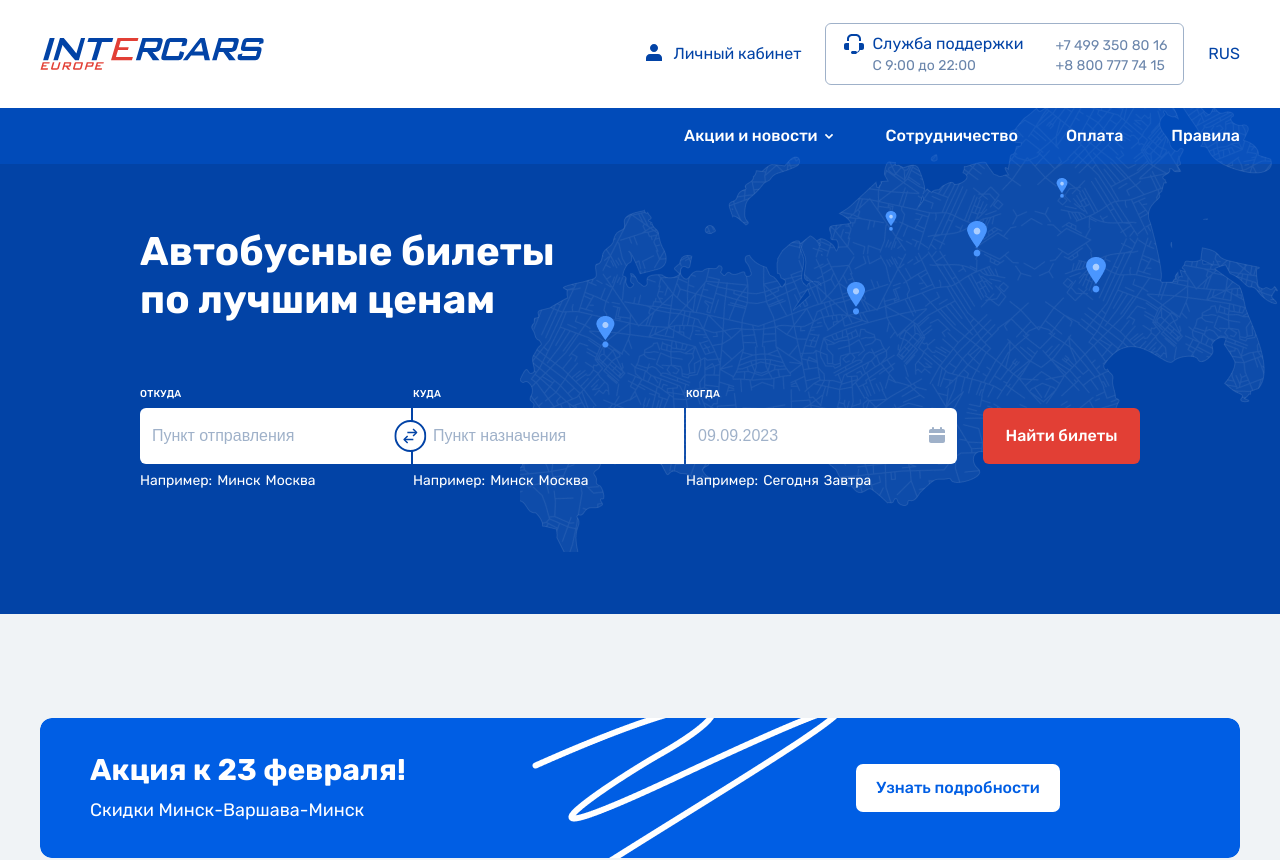
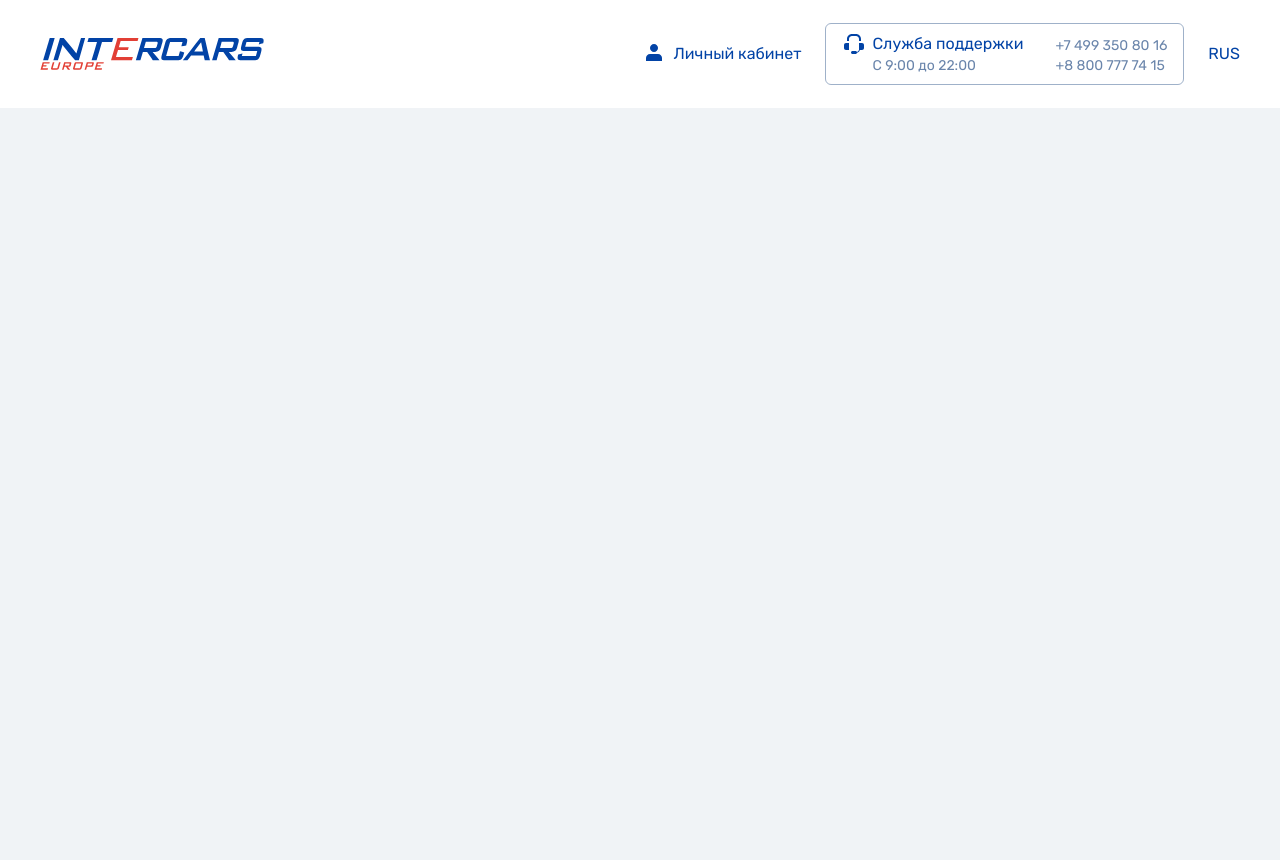
Before and after one commit to MaximZhe/Intercars-project, a React (Vite) app: page / in a window 1280 px wide. Shown: the top 860 px of the page. After the commit the page ends 800 px from the top, so only its background shows below. Built offline with nearby package versions, Linux system fonts and the light colour scheme.

Commit message:
add route

```diff
--- a/src/components/AppRoute/AppRoute.tsx
+++ b/src/components/AppRoute/AppRoute.tsx
@@ -7,7 +7,7 @@
 const AppRoute = () => {
     return (
         <Routes>
-            <Route path='/' element={<HomePage/>}/>
+            <Route path='/Intercars/' element={<HomePage/>}/>
             <Route path='/sales' element={<SalesPage/>}/>
             <Route path='/rules' element={<RulesPage/>}/>
             <Route path='/pay' element={<PayPage/>}/>
--- a/vite.config.ts
+++ b/vite.config.ts
@@ -4,6 +4,6 @@
 // https://vitejs.dev/config/
 
 export default defineConfig({
-  // base: "/Intercars/",
+  base: "/Intercars/",
   plugins: [react(),svgr()],
 })
```
